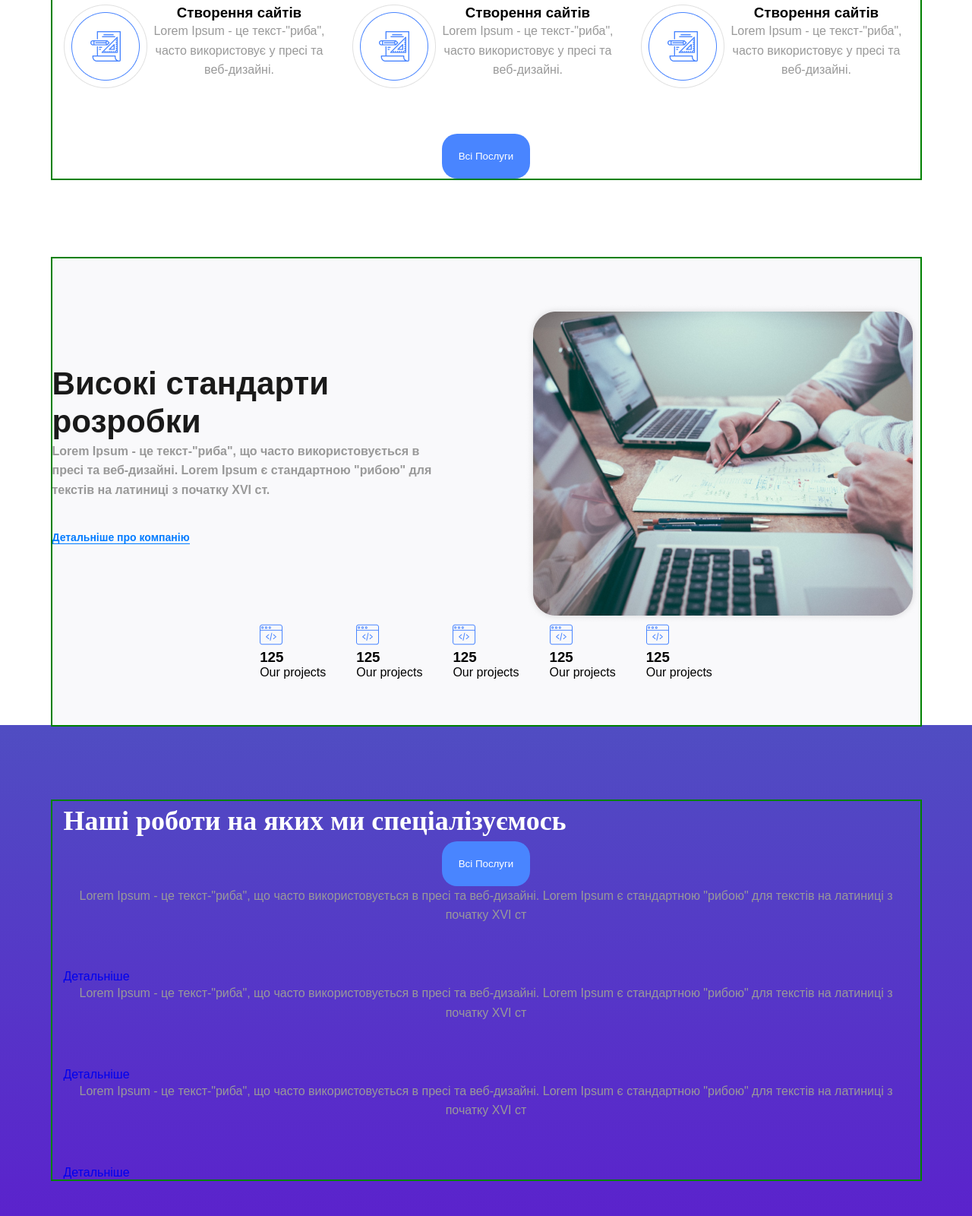
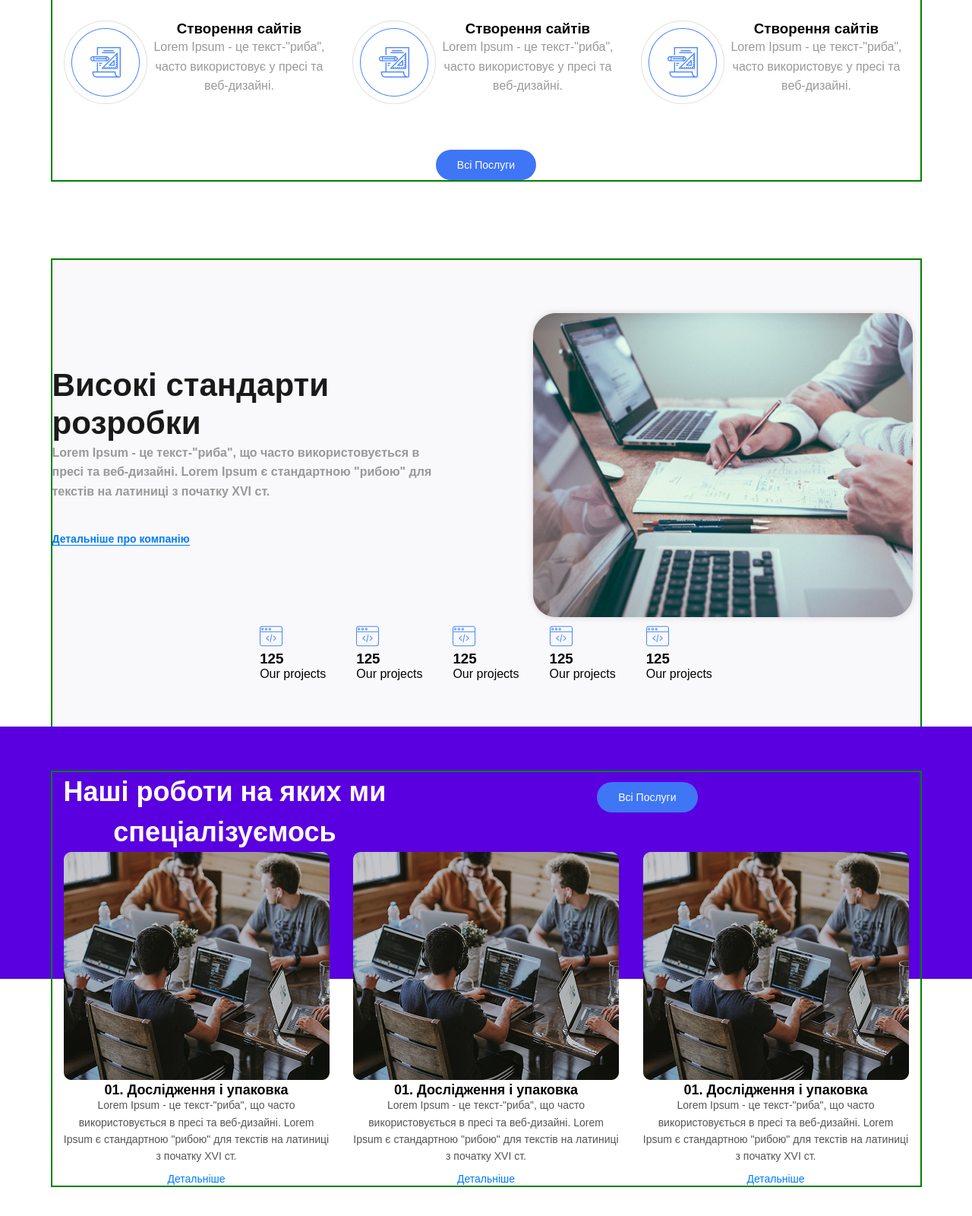
Before and after one commit to sashulko/template, a plain HTML site: page index.html in a window 1280 px wide. Shown: the part 1148-2748 px from the top of the page at 76% size. Drawn offline with Linux system fonts and the light colour scheme.

Commit message:
Add files via upload

```diff
--- a/index.html
+++ b/index.html
@@ -130,34 +130,66 @@
 
       <section class="analysis-section">
         <div class="container">
-          <h2 class="work-analysis">Наші роботи на яких ми спеціалізуємось</h2>
-          <button class="btn-work">Всі Послуги</button>
-          <ul>
-            <li>
+          <div class="analysis-wrap">
+            <h2 class="work-analysis">
+              Наші роботи на яких ми <br />
+              спеціалізуємось
+            </h2>
+            <button class="btn-work">Всі Послуги</button>
+          </div>
+          <ul class="works-list">
+            <li class="work-card">
+              <img src="./img/work.png" alt="works" />
+              <h3>01. Дослідження і упаковка</h3>
               <p class="works-text">
                 Lorem Ipsum - це текст-"риба", що часто використовується в пресі
                 та веб-дизайні. Lorem Ipsum є стандартною "рибою" для текстів на
-                латиниці з початку XVI ст
+                латиниці з початку XVI ст.
               </p>
-              <a href="more">Детальніше</a>
+              <a href="">Детальніше</a>
             </li>
-            <li>
+            <li class="work-card">
+              <img src="./img/work.png" alt="works" />
+              <h3>01. Дослідження і упаковка</h3>
               <p class="works-text">
                 Lorem Ipsum - це текст-"риба", що часто використовується в пресі
                 та веб-дизайні. Lorem Ipsum є стандартною "рибою" для текстів на
-                латиниці з початку XVI ст
+                латиниці з початку XVI ст.
               </p>
-              <a href="more">Детальніше</a>
+              <a href="">Детальніше</a>
             </li>
-            <li>
+            <li class="work-card">
+              <img src="./img/work.png" alt="works" />
+              <h3>01. Дослідження і упаковка</h3>
               <p class="works-text">
                 Lorem Ipsum - це текст-"риба", що часто використовується в пресі
                 та веб-дизайні. Lorem Ipsum є стандартною "рибою" для текстів на
-                латиниці з початку XVI ст
+                латиниці з початку XVI ст.
               </p>
-              <a href="more">Детальніше</a>
+              <a href="#">Детальніше</a>
             </li>
           </ul>
+        </div>
+      </section>
+      <section class="projects">
+        <div class="container">
+          <h2 class="projects-title">Наші проекти</h2>
+          <p class="projects-subtitle">
+            Lorem Ipsum - це текст-"риба", що часто використовується в пресі та
+            веб-дизайні.
+          </p>
+          <p class="projects-subtitle">
+            Lorem Ipsum є стандартною "рибкою" для текстів на латиниці з початку
+            XVI ст.
+          </p>
+          <div class="projects-gallery">
+            <img src="./img/sasiski.png" alt="Project 1" />
+            <img src="./img/sasiski.png" alt="Project 2" />
+            <img src="./img/sasiski.png" alt="Project 3" />
+            <img src="./img/sasiski.png" alt="Project 4" />
+          </div>
+
+          <button class="projects-btn">Всі проекти</button>
         </div>
       </section>
     </main>
--- a/style.css
+++ b/style.css
@@ -33,14 +33,15 @@ a {
   align-items: center;
 }
 .btn-header {
-  padding: 20px;
-  margin: 5px;
   display: block;
   margin: 0 auto;
+  background-color: #3f76f6;
   color: #ffffff;
-  background-color: #4985ff;
-  border-radius: 20px;
-  border-color: transparent;
+  padding: 12px 28px;
+  border: transparent;
+  border-radius: 25px;
+  font-size: 14px;
+  margin-bottom: 40px;
 }
 .header-text {
   font-family: "Montserrat", sans-serif;
@@ -75,14 +76,15 @@ a {
   justify-content: flex-end;
 }
 .btn-section {
-  padding: 20px;
-  margin: 5px;
   display: block;
   margin: 0 auto;
+  background-color: #3f76f6;
   color: #ffffff;
-  background-color: #4985ff;
-  border-radius: 20px;
-  border-color: transparent;
+  padding: 12px 28px;
+  border: transparent;
+  border-radius: 25px;
+  font-size: 14px;
+  margin-bottom: 40px;
 }
 .section-one {
   display: flex;
@@ -234,3 +236,112 @@ a {
   letter-spacing: 0%;
   text-align: center;
 }
+
+.analysis-section {
+  background: linear-gradient(#5a00e0 50%, #ffffff 50%);
+  padding: 60px 0;
+  color: #fff;
+  position: relative;
+  text-align: center;
+}
+
+.work-analysis {
+  font-family: "Montserrat", sans-serif;
+  font-weight: 700;
+  font-size: 36px;
+  line-height: 146%;
+  letter-spacing: 0%;
+}
+
+.btn-work {
+  background-color: #3f76f6;
+  color: #ffffff;
+  padding: 12px 28px;
+  border: transparent;
+  border-radius: 25px;
+  font-size: 14px;
+  margin-bottom: 40px;
+}
+
+.works-list {
+  display: flex;
+  justify-content: space-between;
+  flex-wrap: wrap;
+  gap: 30px;
+  padding: 0;
+  list-style: none;
+}
+
+.work-card {
+  color: #000;
+  border-radius: 8px;
+  width: 350px;
+}
+
+.work-card img {
+  width: 100%;
+  border-radius: 8px;
+}
+
+.work-card h3 {
+  font-family: "Montserrat", sans-serif;
+  font-weight: 600;
+  font-size: 18px;
+  line-height: 100%;
+  letter-spacing: 0%;
+}
+
+.works-text {
+  font-size: 14px;
+  color: #555;
+  margin-bottom: 10px;
+}
+
+.work-card a {
+  color: #007bff;
+  text-decoration: none;
+  font-size: 14px;
+}
+.analysis-wrap {
+  display: flex;
+  align-items: center;
+
+}
+
+
+
+
+.projects {
+  background-color: #f7f7f9;
+  padding: 60px 0;
+  text-align: center;
+}
+
+.projects-title {
+  font-size: 32px;
+  font-weight: 700;
+  margin-bottom: 16px;
+}
+
+.projects-subtitle {
+  font-size: 14px;
+  color: #999;
+  margin-bottom: 8px;
+}
+
+.projects-gallery {
+  display: flex;
+  justify-content: center;
+  flex-wrap: wrap;
+  gap: 24px;
+  margin: 30px 0;
+}
+
+.projects-btn {
+  background-color: #3f76f6;
+  color: white;
+  border: none;
+  border-radius: 25px;
+  padding: 12px 32px;
+  font-size: 14px;
+}
```
Also changed, not shown: img/sasiski.png (added), img/work.png (added).
